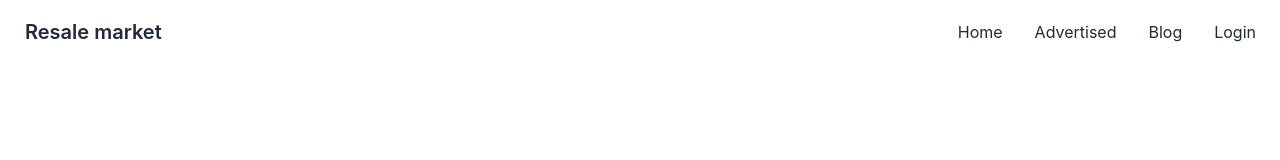
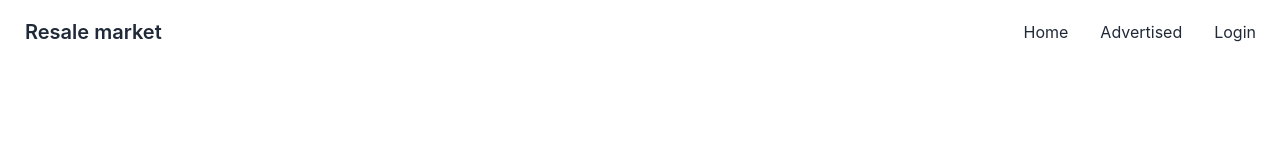
Before and after one commit to farihamehereen15/laptop-resell-client, a React (Create React App) app: page /login in a window 1280 px wide. Shown: the top 160 px of the page. Built offline with nearby package versions, Linux system fonts and the light colour scheme; no server answers.

Commit message:
blog section added

```diff
--- a/src/pages/Shared/Navbar/Navbar.js
+++ b/src/pages/Shared/Navbar/Navbar.js
@@ -15,7 +15,7 @@ const Navbar = () => {
     const menuItems = <>
         <li><Link to='/'>Home</Link></li>
         <li><Link to='/advertised'>Advertised</Link></li>
-        <li><Link to='/blog'>Blog</Link></li>
+        {/* <li><Link to='/blog'>Blog</Link></li> */}
 
         {
             user?.uid ? <>
```
